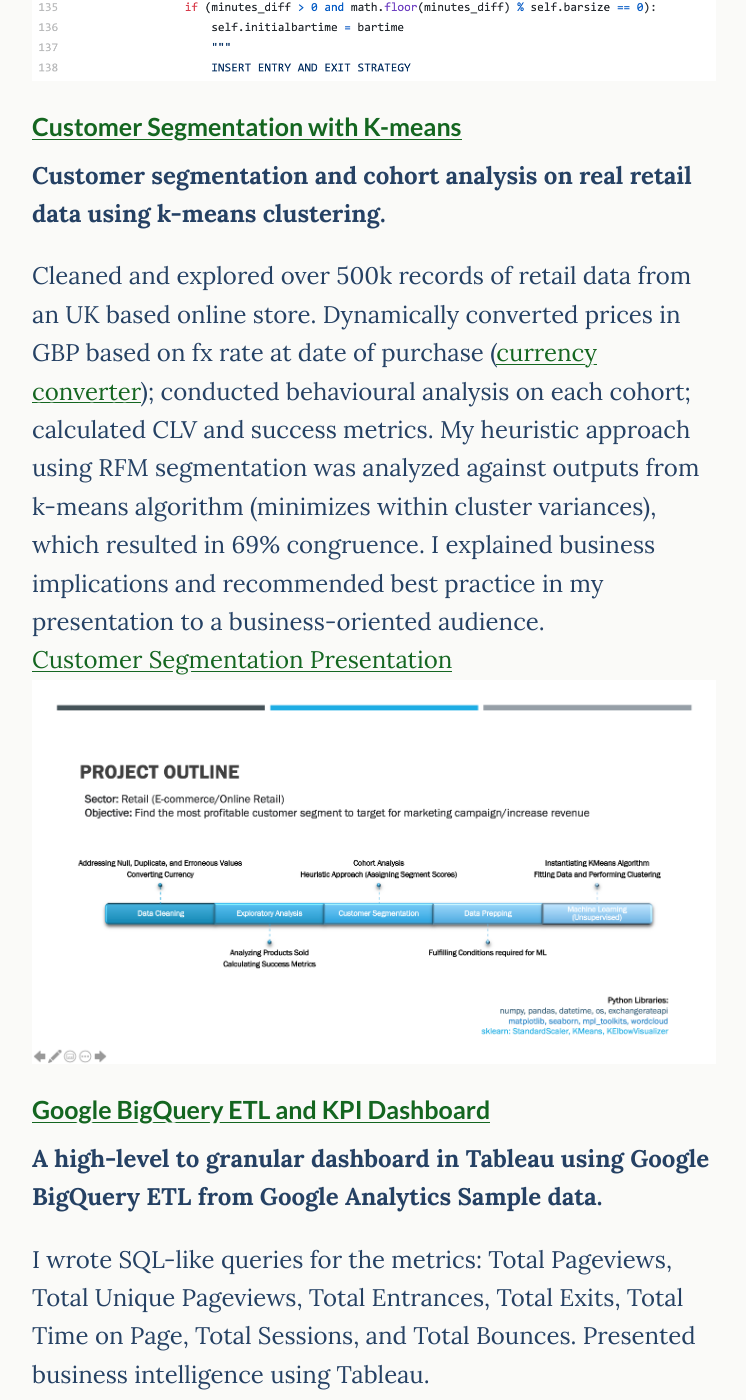
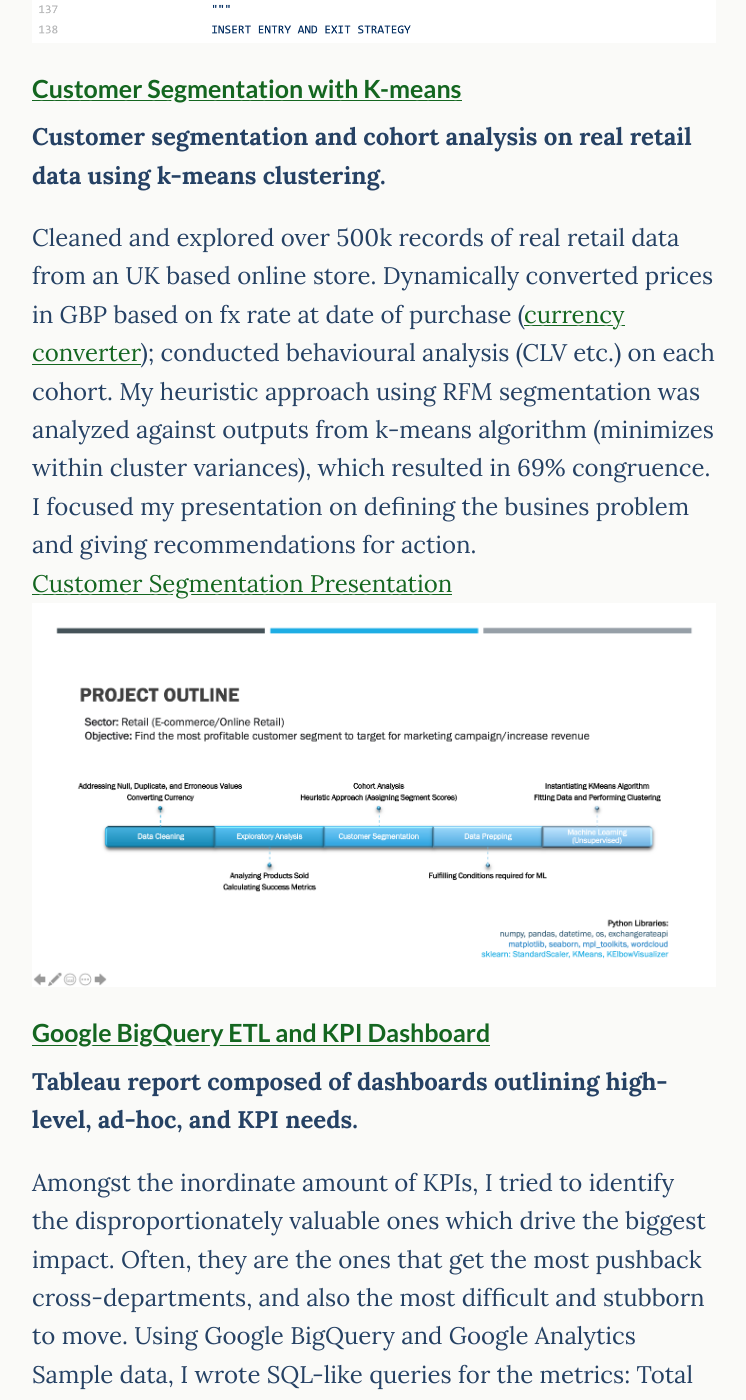
Before and after one commit to deawyk/deawyk.github.io, a Jekyll site: the page built from _pages/project.md, in a window 1280 px wide and 1400 px high, scrolled down 1505 px. Shown: the whole window, without its empty margins (266-1012 px from the left). Built offline with Jekyll 4.4.1, drawn with Linux system fonts in a browser that asks for light colours; some of the changed text lies outside the part shown.

Commit message:
Update project.md

```diff
--- a/_pages/project.md
+++ b/_pages/project.md
@@ -11,7 +11,7 @@
 
 <div class="lead lead-about">Have patience. <br>
 
-"Sfumato", or smoke, is the idea that not everything is clear and the desire to have an answer can lead into error. Intelligence is signified by having patience with difficult, dense, ambiguous, or vague subjects, and showing resilience when presented with unclear, indefinite questions or answers[.](https://mikeschoultz.medium.com/what-makes-someone-a-gifted-person-b6133a127038)
+"Sfumato", or smoke, is the idea that not everything is clear and the desire to have an answer can lead into error. Intelligence is signified by having patience with difficult, dense, ambiguous, or vague subjects, and showing resilience when presented with unclear, indefinite, questions or answers[.](https://mikeschoultz.medium.com/what-makes-someone-a-gifted-person-b6133a127038)
 <div style="text-align: left">
 
 <!-- {::nomarkdown}
@@ -25,22 +25,22 @@
 ### [Automated Trading System with APIs](https://github.com/deawyk/Automated-Trading-System-via-APIs/blob/main/automated%20trading%20tda%20api.py)
 **A trading bot that trades stocks for you using TD Ameritrade API in Python.**
 
-I wrote multiple Classes for trading actions using [tda-api](https://pypi.org/project/tda-api/). User could determine choice of stock, trading interval, and investment strategy. In the example I used RSI or EMA thresholds ([ta](https://technical-analysis-library-in-python.readthedocs.io/en/latest/) for financial ratios) to trigger actions. Process was automated end-to-end by importing Selenium and Chrome Driver to login.
+I wrote multiple Classes for trading actions using [tda-api](https://pypi.org/project/tda-api/). The stock, trading interval, and investment strategy of choice is user-determined. In the example, I used RSI or EMA thresholds ([ta](https://technical-analysis-library-in-python.readthedocs.io/en/latest/) for financial ratios) to trigger actions. Process was automated end-to-end with Selenium.
 <img src="{{ site.baseurl }}/assets/img/git.tb1.png">
 
 
 ### [Customer Segmentation with K-means](https://github.com/deawyk/Customer-Segmentation-via-KMeans/blob/main/CS_KMeans.ipynb)
 **Customer segmentation and cohort analysis on real retail data using k-means clustering.**
 
-Cleaned and explored over 500k records of retail data from an UK based online store. Dynamically converted prices in GBP based on fx rate at date of purchase ([currency converter](https://pypi.org/project/CurrencyConverter/)); conducted behavioural analysis on each cohort; calculated CLV and success metrics. My heuristic approach using RFM segmentation was analyzed against outputs from k-means algorithm (minimizes within cluster variances), which resulted in 69% congruence. I explained business implications and recommended best practice in my presentation to a business-oriented audience.<br>
+Cleaned and explored over 500k records of real retail data from an UK based online store. Dynamically converted prices in GBP based on fx rate at date of purchase ([currency converter](https://pypi.org/project/CurrencyConverter/)); conducted behavioural analysis (CLV etc.) on each cohort. My heuristic approach using RFM segmentation was analyzed against outputs from k-means algorithm (minimizes within cluster variances), which resulted in 69% congruence. I focused my presentation on defining the busines problem and giving recommendations for action.<br>
 <i class='fa fa-file-text'></i>[Customer Segmentation Presentation](/assets/pdf/git.customerseg.pdf)
 <img src="{{ site.baseurl }}/assets/img/git.cs1.png">
 
 
 ### [Google BigQuery ETL and KPI Dashboard](https://github.com/deawyk/Google-Analytics-KPIs-via-Google-BigQuery/blob/main/BigQuery%20Script.sql)
-**A high-level to granular dashboard in Tableau using Google BigQuery ETL from Google Analytics Sample data.**
+**Tableau report composed of dashboards outlining high-level, ad-hoc, and KPI needs.**
 
-I wrote SQL-like queries for the metrics: Total Pageviews, Total Unique Pageviews, Total Entrances, Total Exits, Total Time on Page, Total Sessions, and Total Bounces. Presented business intelligence using Tableau. <br>
+Amongst the inordinate amount of KPIs, I tried to identify the disproportionately valuable ones which drive the biggest impact. Often, they are the ones that get the most pushback cross-departments, and also the most difficult and stubborn to move. Using Google BigQuery and Google Analytics Sample data, I wrote SQL-like queries for the metrics: Total Pageviews, Total Unique Pageviews, Total Entrances, Total Exits, Total Time on Page, Total Sessions, and Total Bounces.<br>
 [Google Merchandise Store Dashboard](https://public.tableau.com/views/gms_16221492319430/1?:language=en-US&:display_count=n&:origin=viz_share_link)
 <img src="{{ site.baseurl }}/assets/img/git.ga1.png">
 
@@ -52,10 +52,3 @@
 <img src="{{ site.baseurl }}/assets/img/git.ws2.png">
 
 ---
-
-### Conclusion
-<p> Amongst the inordinate amount of KPIs, my goal is identify the disproportionately valuable ones which drive the biggest impact. Often, they are the ones that get the most pushback cross-departments, and also the most difficult and stubborn KPIs to move.<br>
-
-I like to first lay the groundwork by interviewing and learning from SMEs to get a clear definition of the business problem. Then, data become my solutions book. I'll iterate for incremental improvements, applying some creativity along the way.<br>
-
-The beauty of data is that it is falseless and fair. How well data help businesses grow largely depend on their application.</p>
```
